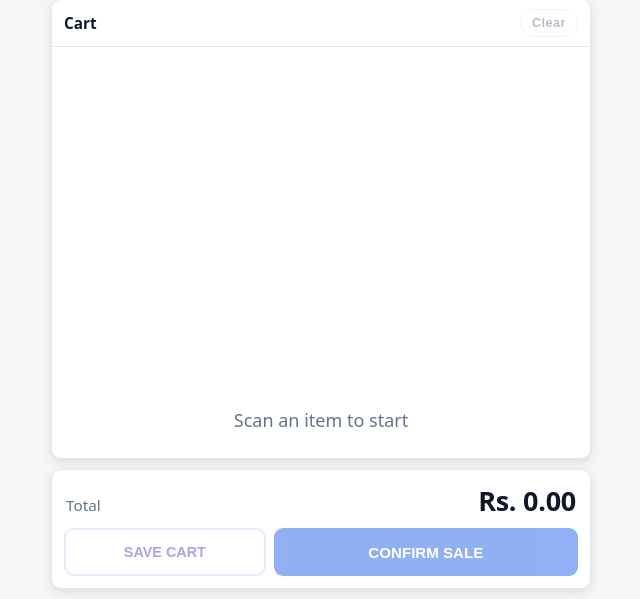
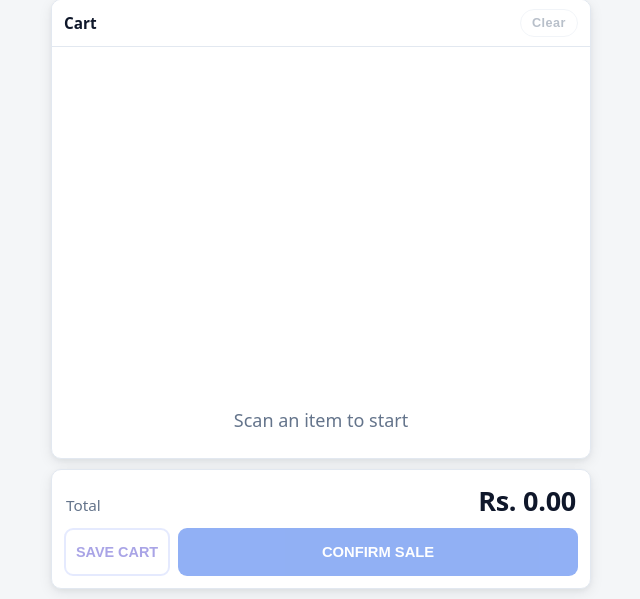
Before and after one commit to utsavkth/khatiwada-zebra-pos, a Flask app: page / in a window 1280 px wide. Shown: the part 201-800 px from the top of the page, without its empty margins (319-959 px from the left). Run offline with Flask 3, Linux system fonts and the light colour scheme; data comes from the database, SQL or seed files in the repository; data that the repository does not hold is empty; some libraries are stand-ins or nearby versions.

Commit message:
Fix CONFIRM SALE button wrapping at 412px
The Signal restyle intended the total-on-button to stay on one line, but flex ratios alone let 'CONFIRM SALE / Rs. 13,300.00' wrap at TC53 width. SAVE CART is now fixed-width and the confirm button takes the remaining space with nowrap; verified in the browser at a five-figure total.

Co-Authored-By: Claude Fable 5 <noreply@anthropic.com>

```diff
--- a/static/zebra.css
+++ b/static/zebra.css
@@ -222,10 +222,12 @@
   font-variant-numeric: tabular-nums;
 }
 .z-footer-btns { display: flex; gap: 8px; }
-/* Tight padding so "CONFIRM SALE · Rs. 1,250.00" stays on one line at 412px. */
-.z-footer-btns .btn { min-height: 48px; border-radius: 9px; box-shadow: none; padding: 0 10px; }
+/* nowrap + a fixed-width SAVE CART so "CONFIRM SALE · Rs. 12,500.00" really
+   does stay on one line at 412px (flex ratios alone let it wrap). */
+.z-footer-btns .btn { min-height: 48px; border-radius: 9px; box-shadow: none; padding: 0 10px; white-space: nowrap; }
 .z-btn-save-cart {
-  flex: 1;
+  flex: 0 0 auto;
+  padding: 0 14px;
   background: var(--panel);
   color: #4338ca;
   border: 2px solid #c7d2fe;
@@ -235,9 +237,10 @@
 .z-btn-save-cart:disabled { opacity: 0.45; }
 /* Solid blue primary (shows the live total on its face via zebra.js). */
 .z-btn-confirm {
-  flex: 1.6;
+  flex: 1;
+  min-width: 0;
   background: var(--z-primary);
-  font-size: 0.84rem;
+  font-size: 0.82rem;
   font-weight: 800;
   font-variant-numeric: tabular-nums;
 }
```
